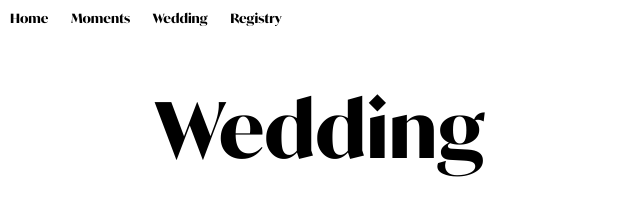
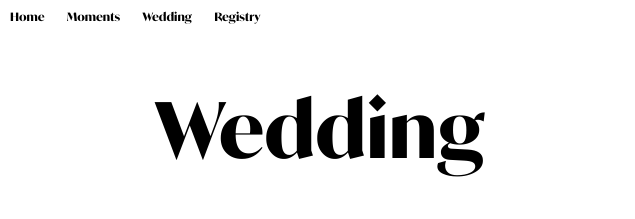
Before and after one commit to Jenny-Ryan/Ryan-Jenny-Wedding, a plain HTML site: page wedding.html in a window 1280 px wide. Shown: the top 219 px of the page, 0-635 px from the left. Drawn offline with Linux system fonts and the light colour scheme.

Commit message:
Update wedding-styles.css

```diff
--- a/wedding-styles.css
+++ b/wedding-styles.css
@@ -44,7 +44,7 @@ body {
     position: absolute;
     top: 0;
     left: 0;
-    font-size: 1vw;
+    font-size: 0.9vw;
     z-index: 1;
 }
 
```
